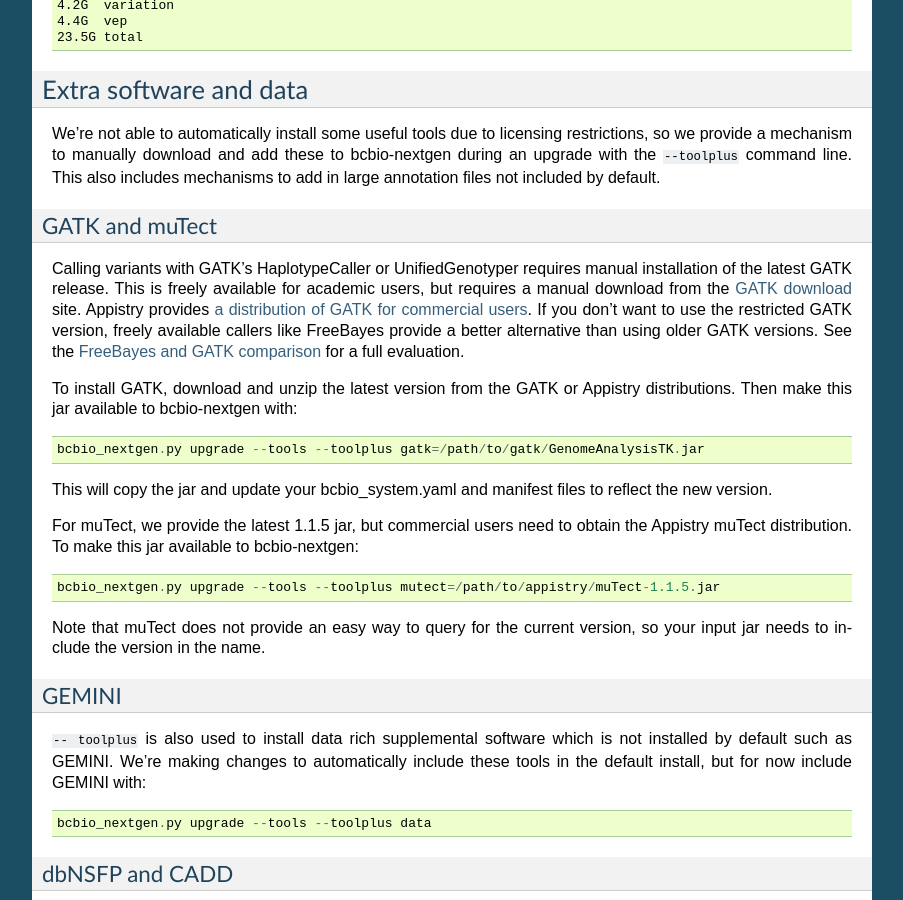
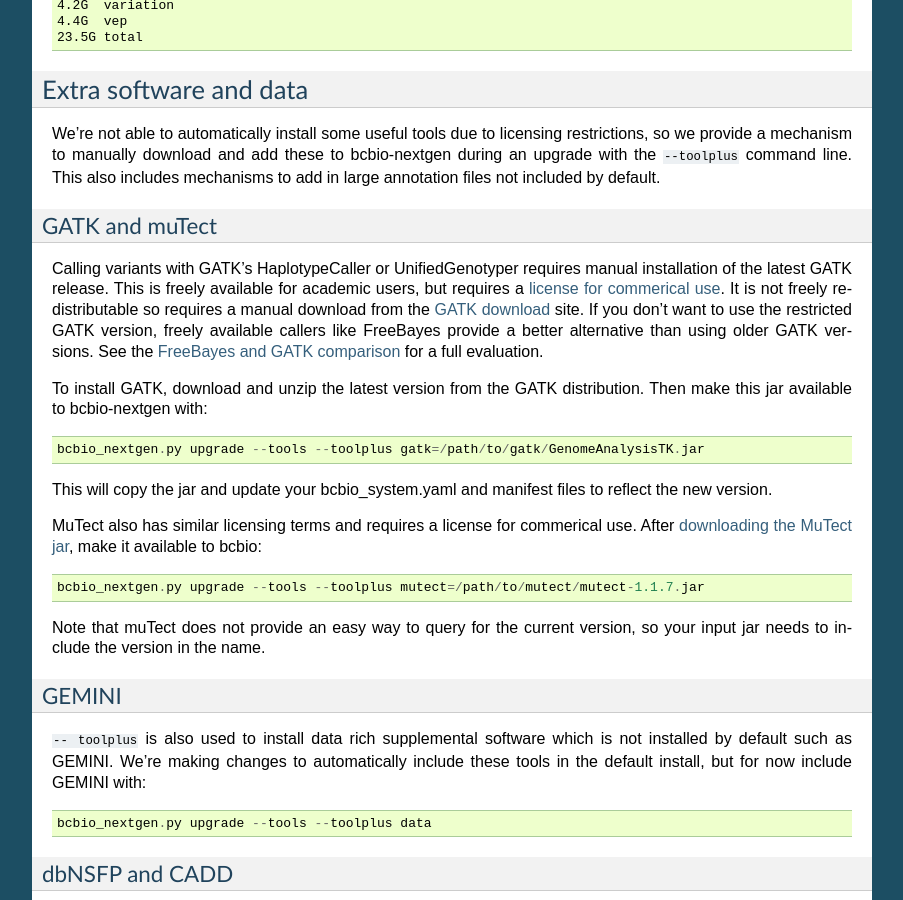
Before and after one commit to bcbio/bcbio-nextgen, a Sphinx documentation site: the page built from docs/contents/installation.rst, in a window 1280 px wide and 900 px high, scrolled down 2086 px. Shown: the whole window, without its empty margins (198-1101 px from the left). Built offline with Sphinx 7.4.7, drawn with Linux system fonts in a browser that asks for light colours.

Commit message:
Migration bcbio-variation to conda shell program
Remove requirement for custom install of bcbio-variation, instead
using a shell script installed by conda. Update documentation for
MuTect and GATK installs. Removes last requirements for non-conda
installs.

```diff
--- a/docs/contents/installation.rst
+++ b/docs/contents/installation.rst
@@ -158,24 +158,26 @@
 
 Calling variants with GATK's HaplotypeCaller or UnifiedGenotyper requires manual
 installation of the latest GATK release. This is freely available for academic
-users, but requires a manual download from the `GATK download`_ site.  Appistry
-provides `a distribution of GATK for commercial users`_. If you don't want to use the restricted
-GATK version, freely available callers like FreeBayes provide a better
-alternative than using older GATK versions. See the `FreeBayes and GATK comparison`_
-for a full evaluation.
+users, but requires a `license for commerical use
+<https://www.broadinstitute.org/gatk/about/#licensing>`_. It is not freely
+redistributable so requires a manual download from the `GATK download`_ site. If
+you don't want to use the restricted GATK version, freely available callers like
+FreeBayes provide a better alternative than using older GATK versions. See the
+`FreeBayes and GATK comparison`_ for a full evaluation.
 
-To install GATK, download and unzip the latest version from the GATK or Appistry
-distributions. Then make this jar available to bcbio-nextgen with::
+To install GATK, download and unzip the latest version from the GATK
+distribution. Then make this jar available to bcbio-nextgen with::
 
     bcbio_nextgen.py upgrade --tools --toolplus gatk=/path/to/gatk/GenomeAnalysisTK.jar
 
 This will copy the jar and update your bcbio_system.yaml and manifest files to
 reflect the new version.
 
-For muTect, we provide the latest 1.1.5 jar, but commercial users need to obtain
-the Appistry muTect distribution. To make this jar available to bcbio-nextgen::
+MuTect also has similar licensing terms and requires a license for commerical
+use. After `downloading the MuTect jar
+<https://www.broadinstitute.org/gatk/download/>`_, make it available to bcbio::
 
-    bcbio_nextgen.py upgrade --tools --toolplus mutect=/path/to/appistry/muTect-1.1.5.jar
+    bcbio_nextgen.py upgrade --tools --toolplus mutect=/path/to/mutect/mutect-1.1.7.jar
 
 Note that muTect does not provide an easy way to query for the current version,
 so your input jar needs to include the version in the name.
```
Also changed, not shown: 5 other files.
